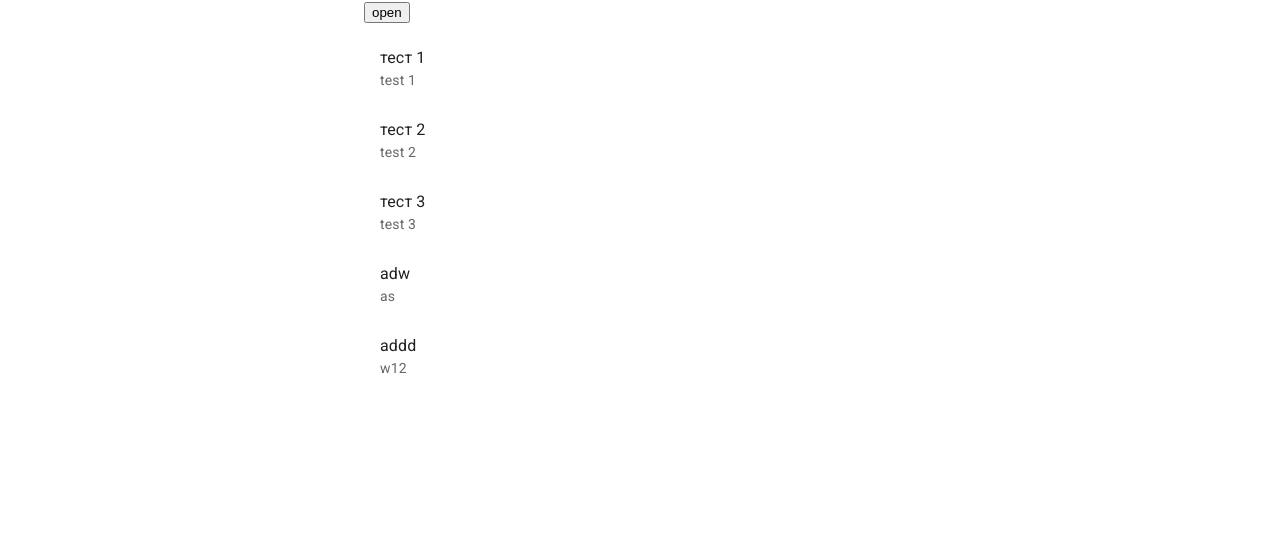
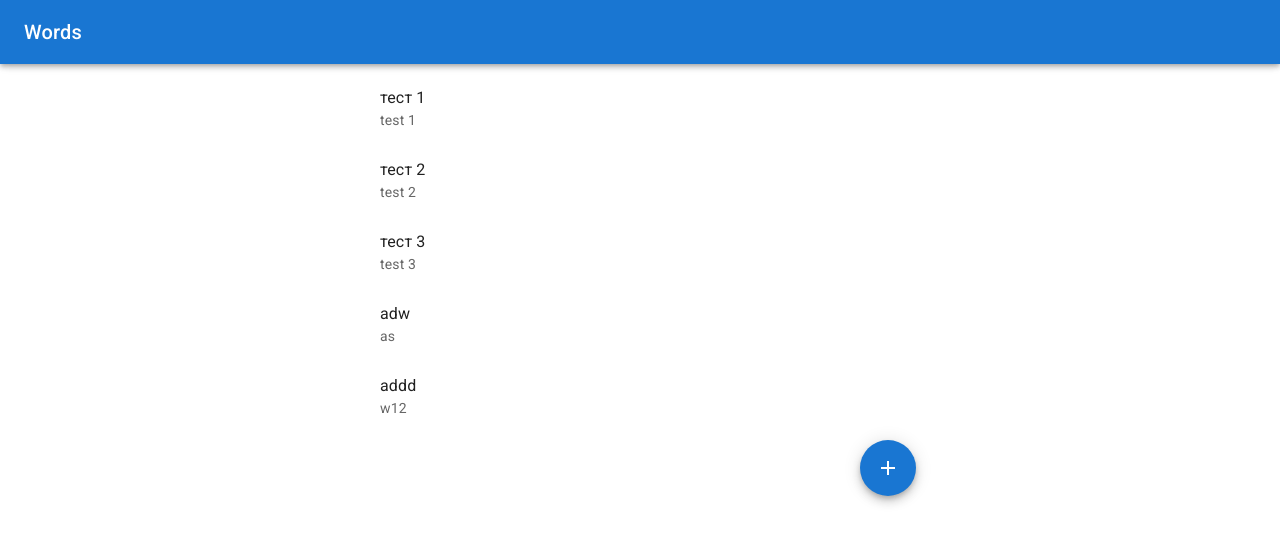
Before and after one commit to vpogodaev/vocabulary, a React (Create React App) app: page / in a window 1280 px wide. Shown: the top 544 px of the page. Built offline with nearby package versions, Linux system fonts and the light colour scheme; data requests are answered from the project's data file.

Commit message:
Words list and add btn which opens add form

```diff
--- a/src/components/App/App.tsx
+++ b/src/components/App/App.tsx
@@ -1,62 +1,32 @@
 import React, { useEffect, useState } from 'react';
+import { AppBar, Box, Container, CssBaseline, styled, Toolbar, Typography } from '@mui/material';
 
-import WordList from '../WordList/WordList';
-import WordForm from '../WordForm/WordForm';
-
-import { getWords, postWord } from '../../services/wordsService';
+import MainPage from '../../pages/MainPage/MainPage';
 
 import styles from './App.module.scss';
-import { Container, CssBaseline } from '@mui/material';
 
-export interface IWord {
-  id: number;
-  //TODO: tmp
-  value1: string;
-  value2: string;
-}
-
-const initWords: IWord[] = [
-  {id: 1, value1: 'тест 1', value2: 'test 1'},
-  {id: 2, value1: 'тест 2', value2: 'test 2'},
-];
+const Offset = styled('div')(({theme}) => theme.mixins.toolbar);
 
 function App() {
-  const [words, setWords] = useState(initWords);
-
-  const loadWords = () => {
-    getWords().then(data => {
-      if (data) {
-        setWords(data);
-      }
-    });
-  };
-
-  useEffect(() => {
-    loadWords();
-  }, []);
-
-  const handleFormSubmit = (flv: string, slv: string) => {
-    const word: IWord = {
-      id: Math.max(...(words.map(w => w.id))) + 1,
-      value1: flv,
-      value2: slv,
-    };
-
-    postWord(word).then(r => {
-      if (r.ok) {
-        //setWords(list => [...list, word]);
-        loadWords();
-      }
-    });
-  };
-
   return (
     <div className={styles.App}>
       <CssBaseline />
 
+      <Box sx={{flexGrow: 1}}>
+        <AppBar position="fixed">
+          <Toolbar>
+            <Typography variant="h6"
+                        component="h2"
+                        sx={{flexGrow: 1}}>
+              Words
+            </Typography>
+          </Toolbar>
+        </AppBar>
+        <Offset />
+      </Box>
+
       <Container maxWidth="sm">
-        <WordForm onFormSubmit={handleFormSubmit} />
-        <WordList words={words} />
+        <MainPage />
       </Container>
     </div>
   );
--- a/src/components/Form/Form.module.scss
+++ b/src/components/Form/Form.module.scss
@@ -0,0 +1,12 @@
+.inputsWrapper {
+  display: grid;
+  grid-template-columns: 1fr;
+  grid-template-rows: 1fr;
+
+  // should be not gap, but place for error
+  gap: 22px;
+}
+
+.longInput {
+  //width: 100%;
+}
--- a/src/components/Form/Form.tsx
+++ b/src/components/Form/Form.tsx
@@ -1,13 +1,26 @@
 import React, { FormEvent, useState } from 'react';
-import { Box, Button, Dialog, DialogActions, DialogContent, IconButton, Slide, TextField, Toolbar, Typography } from '@mui/material';
+import {
+  Box,
+  Button,
+  Dialog,
+  DialogActions,
+  DialogContent,
+  IconButton,
+  Slide,
+  TextField,
+  Toolbar,
+  Typography,
+} from '@mui/material';
 import { TransitionProps } from '@mui/material/transitions';
 import CloseIcon from '@mui/icons-material/Close';
 
 import styles from './Form.module.scss';
+import { INewWord } from '../../models/interfaces/IWord';
 
 declare type TFormProps = {
   open: boolean;
   onClose: () => void;
+  onSubmit: (newWord: INewWord) => void;
 };
 
 const Transition = React.forwardRef(function Transition(
@@ -17,22 +30,29 @@ const Transition = React.forwardRef(function Transition(
   ref: React.Ref<unknown>,
 ) {
   return <Slide direction="up"
-                ref={ref} {...props} />;
+                ref={ref}
+                mountOnEnter
+                unmountOnExit
+                {...props} />;
 });
 
-const Form: React.FC<TFormProps> = ({open, onClose}): JSX.Element => {
+const Form: React.FC<TFormProps> = ({open, onClose, onSubmit}): JSX.Element => {
   const [value1, setValue1] = useState('');
   const [value2, setValue2] = useState('');
 
   const handleSubmitForm = (e: FormEvent) => {
     e.preventDefault();
 
-    // onFormSubmit(value1, value2);
+    onSubmit({value1, value2});
 
     setValue1('');
     setValue2('');
 
-    console.log(value1, value2);
+    onClose();
+  };
+
+  const handleCancelClicked = () => {
+    onClose();
   };
 
   const handleTextFieldChange = (e: React.ChangeEvent<HTMLInputElement | HTMLTextAreaElement>, set: React.Dispatch<React.SetStateAction<string>>) => {
@@ -60,25 +80,31 @@ const Form: React.FC<TFormProps> = ({open, onClose}): JSX.Element => {
 
         <DialogContent>
           <Box component="form"
-               onSubmit={handleSubmitForm}>
-            <Box sx={{display: 'flex'}}>
+               onSubmit={handleSubmitForm}
+               id="wordInputForm">
+            <Box className={styles.inputsWrapper}>
               <TextField required
                          label="Word"
+                         className={styles.longInput}
+                         value={value1}
                          onChange={e => handleTextFieldChange(e, setValue1)} />
               <TextField required
                          label="Translation"
+                         className={styles.longInput}
+                         value={value2}
                          onChange={e => handleTextFieldChange(e, setValue2)} />
             </Box>
-            <DialogActions>
-              <Button onClick={() => console.log('Cancel clicked')}>
-                Cancel
-              </Button>
-              <Button onClick={() => console.log('Submit clicked')}>
-                Submit
-              </Button>
-            </DialogActions>
           </Box>
         </DialogContent>
+        <DialogActions>
+          <Button onClick={handleCancelClicked}>
+            Cancel
+          </Button>
+          <Button type="submit"
+                  form="wordInputForm">
+            Submit
+          </Button>
+        </DialogActions>
       </Dialog>
     </div>
   );
--- a/src/components/WordForm/WordForm.tsx
+++ b/src/components/WordForm/WordForm.tsx
@@ -1,11 +1,13 @@
-import { Box, TextField } from '@mui/material';
 import React, { FormEvent, useState } from 'react';
 
-import styles from './WordForm.module.scss';
+import { INewWord } from '../../models/interfaces/IWord';
+
 import Form from '../Form/Form';
 
+import styles from './WordForm.module.scss';
+
 declare type TWordFormProps = {
-  onFormSubmit: (flv: string, slv: string) => void;
+  onFormSubmit: (word: INewWord) => void;
 };
 
 const WordForm: React.FC<TWordFormProps> = ({onFormSubmit}): JSX.Element => {
@@ -22,33 +24,10 @@ const WordForm: React.FC<TWordFormProps> = ({onFormSubmit}): JSX.Element => {
     <div>
       <button onClick={handleOpen}>open</button>
       <Form open={opened}
-            onClose={handleClose} />
+            onClose={handleClose}
+            onSubmit={onFormSubmit} />
     </div>
   );
-
-  // const [value1, setValue1] = useState('');
-  // const [value2, setValue2] = useState('');
-  //
-  // const handleSubmitForm = (e: FormEvent) => {
-  //   e.preventDefault();
-  //
-  //   onFormSubmit(value1, value2);
-  //
-  //   setValue1('');
-  //   setValue2('');
-  // };
-  //
-  // const handleTextFieldChange = (e: React.ChangeEvent<HTMLInputElement | HTMLTextAreaElement>, set: React.Dispatch<React.SetStateAction<string>>) => {
-  //   set(e.target.value);
-  // };
-  //
-  // return (
-  //   <Box component="form" onSubmit={handleSubmitForm}>
-  //     <TextField required label="Word" onChange={e => handleTextFieldChange(e, setValue1)}/>
-  //     <TextField required label="Translation" onChange={e => handleTextFieldChange(e, setValue2)}/>
-  //     <button type="submit">Добавить</button>
-  //   </Box>
-  // );
 };
 
 export default WordForm;
--- a/src/components/WordList/Word/Word.tsx
+++ b/src/components/WordList/Word/Word.tsx
@@ -1,7 +1,7 @@
 import React from 'react';
 import { ListItem, ListItemButton, ListItemText } from '@mui/material';
 
-import { IWord } from '../../App/App';
+import { IWord } from '../../../models/interfaces/IWord';
 
 import styles from './Word.module.scss';
 
@@ -9,11 +9,11 @@ declare type TWordProps = {
   word: IWord;
 };
 const Word: React.FC<TWordProps> = ({word}): JSX.Element => {
-  console.log(word);
   return (
     <ListItem disablePadding>
       <ListItemButton>
-        <ListItemText primary={word.value1} secondary={word.value2} />
+        <ListItemText primary={word.value1}
+                      secondary={word.value2} />
       </ListItemButton>
     </ListItem>
   );
--- a/src/components/WordList/WordList.tsx
+++ b/src/components/WordList/WordList.tsx
@@ -3,7 +3,7 @@ import { Box, List } from '@mui/material';
 
 import Word from './Word/Word';
 
-import { IWord } from '../App/App';
+import { IWord } from '../../models/interfaces/IWord';
 
 import styles from './WordList.module.scss';
 
@@ -13,8 +13,7 @@ declare type TWordListProps = {
 
 const WordList: React.FC<TWordListProps> = ({words}): JSX.Element => {
   const wordElements = words.map(w => <Word key={w.id}
-                                             word={w} />);
-
+                                            word={w} />);
   return (
     <Box>
       <List>
--- /dev/null
+++ b/src/models/interfaces/IWord.ts
@@ -0,0 +1,14 @@
+interface IWordBase {
+  //TODO: tmp
+  value1: string;
+  value2: string;
+}
+
+export interface IWord extends IWordBase {
+  id: number;
+}
+
+export interface INewWord extends IWordBase {
+  value1: string;
+  value2: string;
+}
--- /dev/null
+++ b/src/pages/MainPage/MainPage.tsx
@@ -0,0 +1,93 @@
+import React, { useEffect, useState } from 'react';
+import { Fab } from '@mui/material';
+import AddIcon from '@mui/icons-material/Add';
+
+import { getWords, postWord } from '../../services/wordsService';
+import { INewWord, IWord } from '../../models/interfaces/IWord';
+
+import WordList from '../../components/WordList/WordList';
+
+import styles from './MainPage.module.scss';
+import Form from '../../components/Form/Form';
+
+
+// This page for all testing now
+
+
+declare type TMainPageProps = {};
+
+const initWords: IWord[] = [
+  {id: 1, value1: 'тест 1', value2: 'test 1'},
+  {id: 2, value1: 'тест 2', value2: 'test 2'},
+];
+
+const MainPage: React.FC<TMainPageProps> = ({}): JSX.Element => {
+  const [words, setWords] = useState(initWords);
+  const [isAddFormOpened, setIsAddFormOpened] = useState(false);
+
+  const loadWords = () => {
+    getWords().then(data => {
+      if (data) {
+        setWords(data);
+      }
+    });
+  };
+
+  useEffect(() => {
+    loadWords();
+  }, []);
+
+  const handleFormSubmit = ({value1, value2}: INewWord) => {
+    const word: IWord = {
+      id: Math.max(...(words.map(w => w.id))) + 1,
+      value1,
+      value2,
+    };
+
+    postWord(word).then(r => {
+      if (r.ok) {
+        //setWords(list => [...list, word]);
+        loadWords();
+      }
+    });
+  };
+
+  const handleNewWordClicked = () => {
+    setIsAddFormOpened((pv) => !pv);
+  };
+
+  const handleFormClosed = () => {
+    setIsAddFormOpened(() => false);
+  };
+
+  return (
+    <>
+      <Words words={words}
+             onAddClicked={handleNewWordClicked} />
+      <Form open={isAddFormOpened}
+            onClose={handleFormClosed}
+            onSubmit={handleFormSubmit} />
+    </>
+  );
+};
+
+declare type TWordsProps = {
+  words: IWord[];
+  onAddClicked: () => void;
+};
+
+const Words: React.FC<TWordsProps> = ({words, onAddClicked}) => {
+  return (
+    <>
+      <WordList words={words} />
+      <Fab color="primary"
+           aria-label="add"
+           sx={{position: 'sticky', bottom: 16, left: '100%'}}
+           onClick={onAddClicked}>
+        <AddIcon />
+      </Fab>
+    </>
+  );
+};
+
+export default MainPage;
--- a/src/services/wordsService.ts
+++ b/src/services/wordsService.ts
@@ -1,4 +1,4 @@
-import { IWord } from '../components/App/App';
+import { IWord } from '../models/interfaces/IWord';
 
 const origin = 'http://localhost:3000';
 const route = 'words';
```
Also changed, not shown: src/pages/MainPage/MainPage.module.scss (added).
